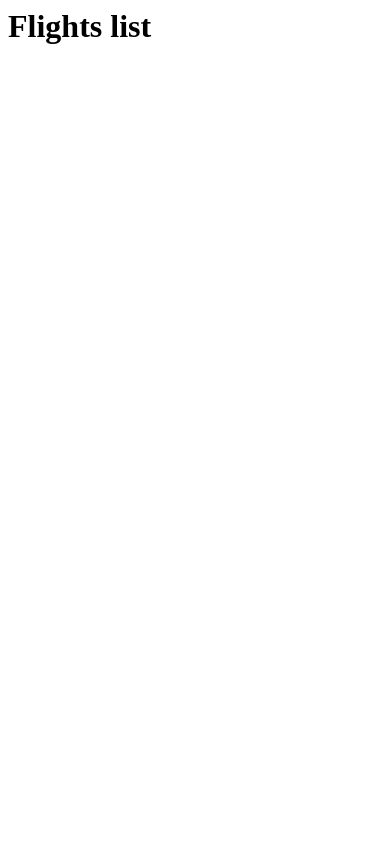
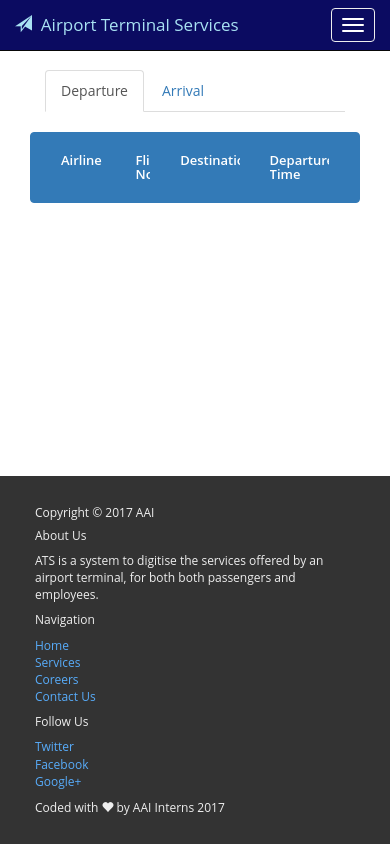
Before and after one commit to LockednKoded/ats, a Django app: page /flights/ in a window 390 px wide. Run offline with Django 3.2, Linux system fonts and the light colour scheme; tables that the repository leaves empty hold one stand-in row (values such as "Sample post"); some libraries are stand-ins or nearby versions.

Commit message:
Added flights list view and html/css

```diff
--- a/src/flight_info/admin.py
+++ b/src/flight_info/admin.py
@@ -2,5 +2,6 @@ from django.contrib import admin
 from .models import *
 
 # Register your models here.
+admin.site.register(Airline)
 admin.site.register(Flight)
 admin.site.register(Crew)
--- a/src/flight_info/models.py
+++ b/src/flight_info/models.py
@@ -2,8 +2,17 @@ from django.db import models
 from django import forms
 
 
+class FlightManager(models.Manager):
+
+    def active(self, *args, **kwargs):
+        return super(FlightManager, self).filter(approved_plan=True)
+
+
 class Airline(models.Model):
     name = models.CharField(max_length=100)
+
+    def __str__(self):
+        return self.name
 
 
 class Flight(models.Model):
@@ -26,8 +35,8 @@ class Flight(models.Model):
     revised_departure = models.DateTimeField(auto_now=False, auto_now_add=False, null=True)
     time_last_updated = models.DateField(auto_now_add=True)
 
-    def ___str__(self):
-        return self.flight_no + " - " + self.airline
+    objects = FlightManager()
+    # need to be called objects for Flight."objects".all or .active
 
     def clean(self):
         # form.is_valid() returns False when ValidationError is raised and user can give correct details then
@@ -35,6 +44,9 @@ class Flight(models.Model):
             raise forms.ValidationError('Scheduled arrival should be before revised arrival')
         if self.revised_departure < self.scheduled_departure:
             raise forms.ValidationError('Scheduled departure should be before revised departure')
+
+    def __str__(self):
+        return str(self.flight_no) + " - " + self.airline.name
 
 
 def content_file_name(instance):
--- a/src/flight_info/views.py
+++ b/src/flight_info/views.py
@@ -1,13 +1,24 @@
 from django.shortcuts import render
 from django.http import HttpResponse
+from django.utils import timezone
 
 from .models import Flight, Crew
 
-# Create your views here.
-
 
 def list_flights(request):
-    return HttpResponse("<h1>Flights list</h1>")
+
+    current_time = timezone.now()
+
+    queryset = Flight.objects.active()
+    if request.user.is_staff or request.user.is_superuser:
+        queryset = Flight.objects.all()
+
+    context = {
+        'flight_list': queryset,
+        'current_time': current_time,
+    }
+    return render(request, 'flight_info/list_flights.html', context)
+
 
 
 def add_flight(request):
--- a/src/static/css/common/base.css
+++ b/src/static/css/common/base.css
@@ -12,7 +12,7 @@ body {
 
     /*Added for fixing footer to bottom of page*/
     min-height: 100%;
-    position: relative; /*So that we can absoultely position footer inside it*/
+    position: relative; /*So that we can absolutely position footer inside it*/
 }
 
 /*  ******************
@@ -116,6 +116,17 @@ body {
     color: #A9D0F5;
 }
 
+/* Stopping navbar from breaking into 2 lines in sm size screens*/
+
+@media (max-width: 994px) {
+
+    .navbar .nav li a {
+       padding-left: 6px;
+       padding-right: 6px;
+       font-size: 13px;
+    }
+}
+
 
 /*  ******************
     Content
@@ -127,7 +138,8 @@ body {
     margin: 70px 15px 0 15px;
 
     /*Added for fixing footer to bottom of page*/
-    padding-bottom: 12em;
+    /*Increase this value if footer is covering any content*/
+    padding-bottom: 30em;
 }
 
 /*  ******************
@@ -145,7 +157,8 @@ footer {
     position: absolute;
     bottom: 0;
     width: 100%;
-    height: 12em;
+
+    /* height: 12em; // Not adding constant height, because footer takes different size in xs resolution */
 }
 
 ul.unstyled{
--- a/src/static/css/flight_info/flight_info.css
+++ /dev/null
@@ -1,3 +0,0 @@
-h1 {
-    color: blue;
-}
--- /dev/null
+++ b/src/static/css/flight_info/list_flights.css
@@ -0,0 +1,90 @@
+/* Styles of On-time/Delayed labels */
+
+.label {
+    display: inline-block; /*by default display:inline, hence need to change to apply margin top/bottom correctly*/
+    padding: 7px;
+    margin-top: 5px;
+    margin-bottom: 5px;
+}
+.label span {
+    font-size: 13px;
+}
+
+/* To bold the table header */
+.list-group-item.active h5 {
+    font-weight: 600;
+}
+
+
+/* ///////////////////////////////////////
+    To handle sizes on medium screen sizes
+   /////////////////////////////////////// */
+
+@media (max-width: 990px) {
+    h5 {
+        font-size: 13px;
+    }
+
+    .label {
+        padding: 5px;
+    }
+    .label span {
+        font-size: 11px;
+    }
+
+    .list-group-item.active h5 {
+        overflow: hidden;
+    }
+
+    /*
+    .ellipses {
+    white-space: nowrap;
+    overflow: hidden;
+    //text-overflow: ellipsis;
+    }*/
+}
+
+/* ///////////////////////////
+    Styles on list group items
+   /////////////////////////// */
+
+.on-time {
+    background: #DFF0D8;
+}
+
+.delayed {
+    background: #FCF8E3;
+}
+
+
+/* Overriding bootstrap default style of grey color for hover */
+a.list-group-item.on-time:hover {
+    background: #a4d491;
+}
+
+a.list-group-item.delayed:hover {
+    background: #f3e28c;
+}
+
+
+
+/* ////////////////////////////////////////////////////////////////////////////////
+    On small screen size, hide some columns of the table, and redistribute the grid
+   //////////////////////////////////////////////////////////////////////////////// */
+
+
+@media (max-width: 560px) {
+    .not-display-small {
+        display: none;
+    }
+
+    .display-small-15 {
+        width: 15%;
+    }
+    .display-small-25 {
+        width: 25%;
+    }
+    .display-small-30 {
+        width: 30%;
+    }
+}
--- a/src/templates/common/base.html
+++ b/src/templates/common/base.html
@@ -110,14 +110,8 @@
         </div>
 
 
+    </div><!-- end global container-->
 
-
-
-
-
-
-
-    </div><!-- end global container-->
 
 
     <footer>
@@ -161,7 +155,7 @@
 
             </div><!--end row-->
 
-        </div><!--end footter container-->
+        </div><!--end footer container-->
 
     </footer><!-- end footer-->
 
--- /dev/null
+++ b/src/templates/flight_info/list_flights.html
@@ -0,0 +1,107 @@
+{% extends 'common/base.html' %}
+
+{% load staticfiles %}
+
+{% block style %}
+<link rel="stylesheet" href="{% static 'css/flight_info/list_flights.css' %}">
+{% endblock %}
+
+{% block content %}
+
+<!--need to add this, as its enclosed in a table-->
+<div class="col-sm-12">
+
+    <div class="tabbable">
+
+        <ul class="nav nav-tabs">
+          <li role="presentation" class="active"><a href="#departureTab" data-toggle="tab">Departure</a></li>
+          <li role="presentation" class=""><a href="#arrivalTab" data-toggle="tab">Arrival</a></li>
+        </ul>
+
+        <br>
+
+        <div class="tab-content">
+
+            <div class="tab-pane active" id="departureTab">
+
+                <!-- Table headers -->
+                <div class="list-group-item row active">
+                    <div class="col-xs-2 display-small-25"><h5>Airline</h5></div>
+                    <div class="col-xs-1 display-small-15"><h5>Flight No</h5></div>
+                    <div class="col-xs-2 display-small-30"><h5>Destination</h5></div>
+                    <div class="col-xs-1 not-display-small"><h5>Terminal</h5></div>
+                    <div class="col-xs-1 not-display-small"><h5>Concourse</h5></div>
+                    <div class="col-xs-3 display-small-30"><h5>Departure Time</h5></div>
+                    <div class="col-xs-2 not-display-small"><h5>Status</h5></div>
+                </div>
+
+                {% for flight in flight_list %}
+                {% if flight.revised_departure < current_time %}
+
+                <a href="#" class="list-group-item row {% if flight.revised_departure == flight.scheduled_departure %}on-time{% else %}delayed{% endif %}">
+                    <div class="col-xs-2 display-small-25"><h5>{{ flight.airline.name }}</h5></div>
+                    <div class="col-xs-1 display-small-15"><h5>{{ flight.flight_no }}</h5></div>
+                    <div class="col-xs-2 display-small-30"><h5>{{ flight.destination }}</h5></div>
+                    <div class="col-xs-1 not-display-small"><h5>{{ flight.terminal }}</h5></div>
+                    <div class="col-xs-1 not-display-small"><h5>{{ flight.concourse }}</h5></div>
+                    <div class="col-xs-3 display-small-30"><h5>{{ flight.revised_departure|date:'d M H:i' }} hrs</h5></div>
+                    <div class="col-xs-2 not-display-small">
+                    {% if flight.revised_departure == flight.scheduled_departure %}
+                    <div class="label label-success"><span>On Time</span></div>
+                    {% else %}
+                    <div class="label label-warning"><span>Delayed</span></div>
+                    {% endif %}
+                    </div>
+                </a>
+
+                {% endif %}
+
+                {% empty %}
+                    <p>No flights yet</p>
+                {% endfor %}
+            </div><!-- end tab pane 1 -->
+
+            <div class="tab-pane" id="arrivalTab">
+
+                <!-- Table headers -->
+                <div class="list-group-item row active">
+                    <div class="col-xs-2 display-small-25"><h5>Airline</h5></div>
+                    <div class="col-xs-1 display-small-15"><h5>Flight No</h5></div>
+                    <div class="col-xs-2 display-small-30"><h5>Origin</h5></div>
+                    <div class="col-xs-1 not-display-small"><h5>Terminal</h5></div>
+                    <div class="col-xs-1 not-display-small"><h5>Concourse</h5></div>
+                    <div class="col-xs-3 display-small-30"><h5>Arrival Time</h5></div>
+                    <div class="col-xs-2 not-display-small"><h5>Status</h5></div>
+                </div>
+
+                {% for flight in flight_list %}
+                {% if flight.revised_arrival > current_time %}
+
+                <a href="#" class="list-group-item row {% if flight.revised_arrival == flight.scheduled_arrival %}on-time{% else %}delayed{% endif %}">
+                    <div class="col-xs-2 display-small-25"><h5>{{ flight.airline.name }}</h5></div>
+                    <div class="col-xs-1 display-small-15"><h5>{{ flight.flight_no }}</h5></div>
+                    <div class="col-xs-2 display-small-30"><h5>{{ flight.origin }}</h5></div>
+                    <div class="col-xs-1 not-display-small"><h5>{{ flight.terminal }}</h5></div>
+                    <div class="col-xs-1 not-display-small"><h5>{{ flight.concourse }}</h5></div>
+                    <div class="col-xs-3 display-small-30"><h5>{{ flight.revised_arrival|date:'d M H:i' }} hrs</h5></div>
+                    <div class="col-xs-2 not-display-small">
+                    {% if flight.revised_arrival == flight.scheduled_arrival %}
+                    <div class="label label-success"><span>On Time</span></div>
+                    {% else %}
+                    <div class="label label-warning"><span>Delayed</span></div>
+                    {% endif %}
+                    </div>
+                </a>
+
+                {% endif %}
+
+                {% empty %}
+                    <p>No flights yet</p>
+                {% endfor %}
+            </div><!-- end tab pane 2 -->
+
+        </div><!-- end tab-content -->
+    </div><!-- end tabbable -->
+
+</div>
+{% endblock %}
```
Also changed, not shown: src/templates/flight_info/flight_info.html (deleted, +0 -10 lines), src/static/js/flight_info/flight_info.js (deleted).
